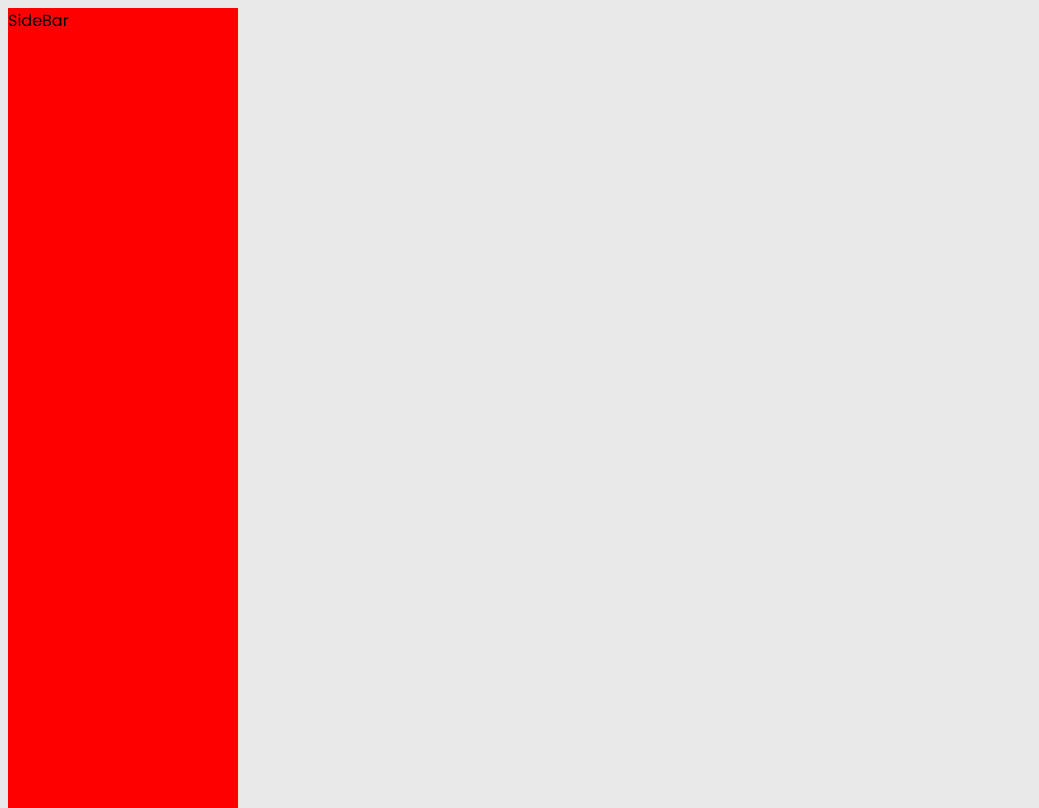
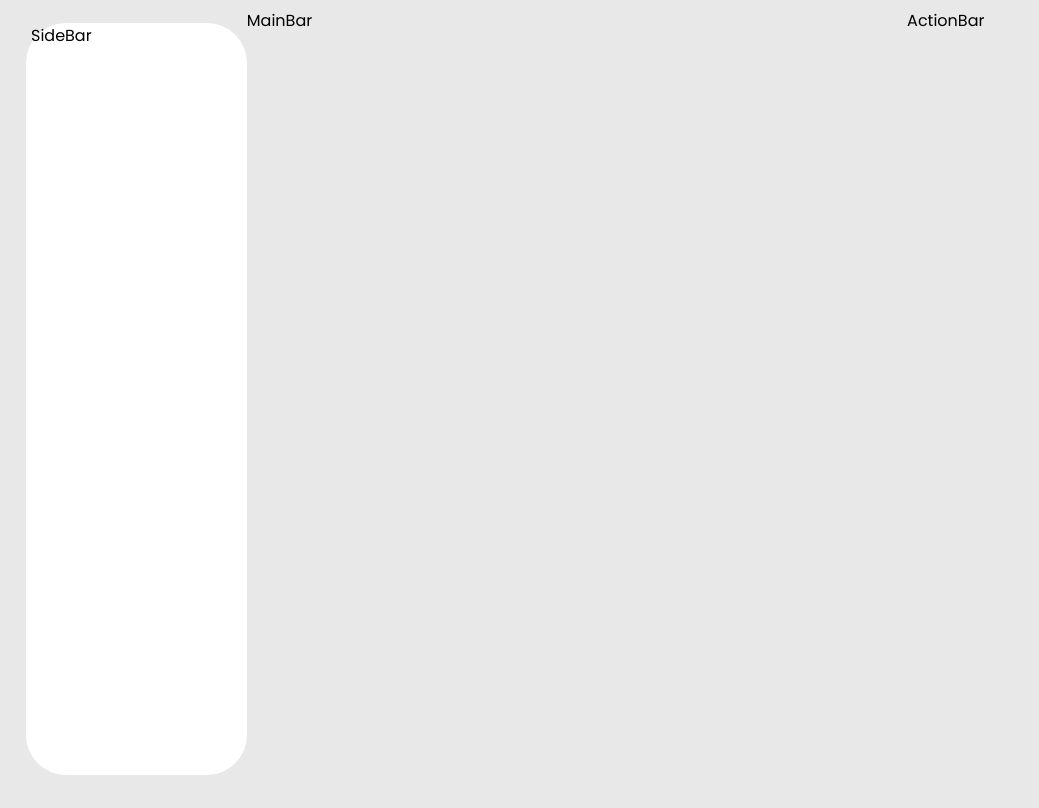
Before and after one commit to chris-vaz/HotelSwan_Dashboard, a React (Create React App) app: page / in a window 1280 px wide. Shown: the whole page, without its empty margins (0-1039 px from the left). Built offline with nearby package versions, Linux system fonts and the light colour scheme.

Commit message:
Modifying SideBar

```diff
--- a/src/App.js
+++ b/src/App.js
@@ -1,10 +1,15 @@
 import React from 'react'
 import SideBar from './pages/SideBar';
+import ActionBar from './pages/ActionBar';
+import MainBar from './pages/MainBar';
+import index from './index.css'
 
 function App() {
   return (
     <div className="App">
       <SideBar/>
+      <MainBar/>
+      <ActionBar/>
     </div>
   );
 }
--- a/src/index.css
+++ b/src/index.css
@@ -13,3 +13,6 @@ body,
 body{
   background-color:#e8e8e8;
 }
+.App{
+  display:flex;
+}
--- /dev/null
+++ b/src/pages/ActionBar.jsx
@@ -0,0 +1,12 @@
+import React from 'react'
+import abstyle from '../styles/abstyle.css'
+
+const ActionBar = () => {
+    return (
+        <div class="action-container">
+            ActionBar
+        </div>
+    )
+}
+
+export default ActionBar
--- /dev/null
+++ b/src/pages/MainBar.jsx
@@ -0,0 +1,12 @@
+import React from 'react'
+import mbstyle from '../styles/mbstyle.css'
+
+const MainBar = () => {
+    return (
+        <div class="container">
+            MainBar
+        </div>
+    )
+}
+
+export default MainBar
--- a/src/pages/SideBar.jsx
+++ b/src/pages/SideBar.jsx
@@ -3,7 +3,7 @@ import sbstyle from '../styles/sbstyle.css'
 
 const SideBar = () => {
     return (
-        <div class="container">
+        <div class="side-container">
             SideBar
         </div>
     )
--- /dev/null
+++ b/src/styles/abstyle.css
@@ -0,0 +1,5 @@
+.action-container{
+    background-color:#E8E8E8;
+    height: 100vh;
+    width:30%;
+}
--- /dev/null
+++ b/src/styles/mbstyle.css
@@ -0,0 +1,5 @@
+.container{
+    background-color:#E8E8E8;
+    height: 100vh;
+    width:52%;
+}
--- a/src/styles/sbstyle.css
+++ b/src/styles/sbstyle.css
@@ -1,5 +1,9 @@
-.container{
-    background-color:red;
-    height: 100vh;
-    width:18%;
+.side-container{
+    background-color:white;
+    height: 94vh;
+    width:17%;
+    margin-left:18px;
+    margin-top:15px;
+    padding-left:5px;
+    border-radius:40px;
 }
```
